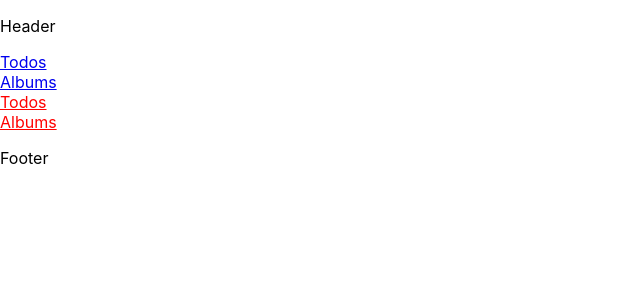
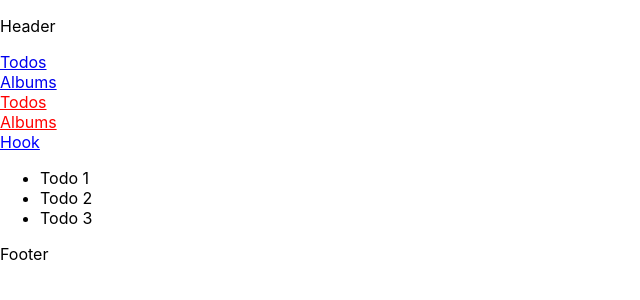
Before and after one commit to manhpham90vn/learn_react, a React (Create React App) app: page /hook in a window 1280 px wide. Shown: the top 300 px of the page, without its empty margins (0-640 px from the left). Built offline with nearby package versions, Linux system fonts and the light colour scheme; no server answers.

Commit message:
learn react

```diff
--- a/src/App.js
+++ b/src/App.js
@@ -4,6 +4,7 @@ import {BrowserRouter, Link, NavLink, Route, Routes} from "react-router-dom";
 import AlbumFeature from "./features/Album/components";
 import {useEffect} from "react";
 import productApi from "./api/productApi";
+import Hook from "./components/Hook";
 
 // rsfp: snip
 
@@ -20,17 +21,21 @@ function App() {
     return (
         <BrowserRouter>
             <p>Header</p>
-            <Link to={"/todos"}>Todos</Link>
+            <Link to="/todos">Todos</Link>
             <br/>
-            <Link to={"/albums"}>Albums</Link>
+            <Link to="/albums">Albums</Link>
             <br/>
-            <NavLink to={"/todos"} style={{color: 'red'}}>Todos</NavLink>
+            <NavLink to="/todos" style={{color: 'red'}}>Todos</NavLink>
             <br/>
-            <NavLink to={"/albums"} style={{color: 'red'}}>Albums</NavLink>
+            <NavLink to="/albums" style={{color: 'red'}}>Albums</NavLink>
+            <br/>
+            <NavLink to="/hook" style={{color: 'blue'}}>Hook</NavLink>
+            <br />
 
             <Routes>
                 <Route path="/todos" element={<TodoFeature/>}/>
                 <Route path="/albums" element={<AlbumFeature/>}/>
+                <Route path="/hook" element={<Hook/>}/>
             </Routes>
             <p>Footer</p>
         </BrowserRouter>
--- /dev/null
+++ b/src/components/Hook/example2.js
@@ -0,0 +1,26 @@
+import React from 'react';
+
+const Example2 = () => {
+    const [todos, setTodos] = React.useState([
+        {id: 1, title: 'Todo 1'},
+        {id: 2, title: 'Todo 2'},
+        {id: 3, title: 'Todo 3'},
+    ]);
+
+    const onTodoClick = (todo) => {
+        const newTodos = todos.filter((t) => t.id !== todo.id);
+        setTodos(newTodos);
+    }
+
+    return (
+        <ul>
+            {todos.map((todo) => (
+                <li key={todo.id} onClick={() => onTodoClick(todo)}>
+                    {todo.title}
+                </li>
+            ))}
+        </ul>
+    );
+};
+
+export default Example2;
--- /dev/null
+++ b/src/components/Hook/index.js
@@ -0,0 +1,10 @@
+import React from 'react';
+import Example2 from "./example2";
+
+const Hook = (props) => {
+    return (
+        <Example2 />
+    )
+}
+
+export default Hook;
```
Also changed, not shown: src/components/Hook/example1.js (added, +37 -0 lines), src/components/Hook/styles.scss (added, +9 -0 lines).
